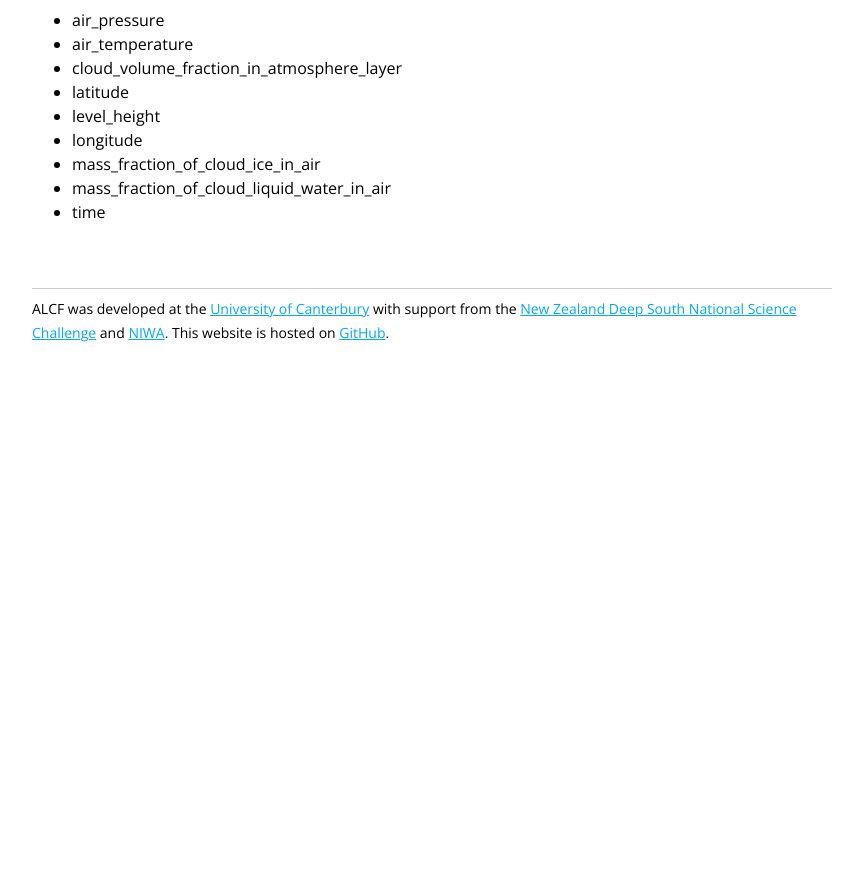
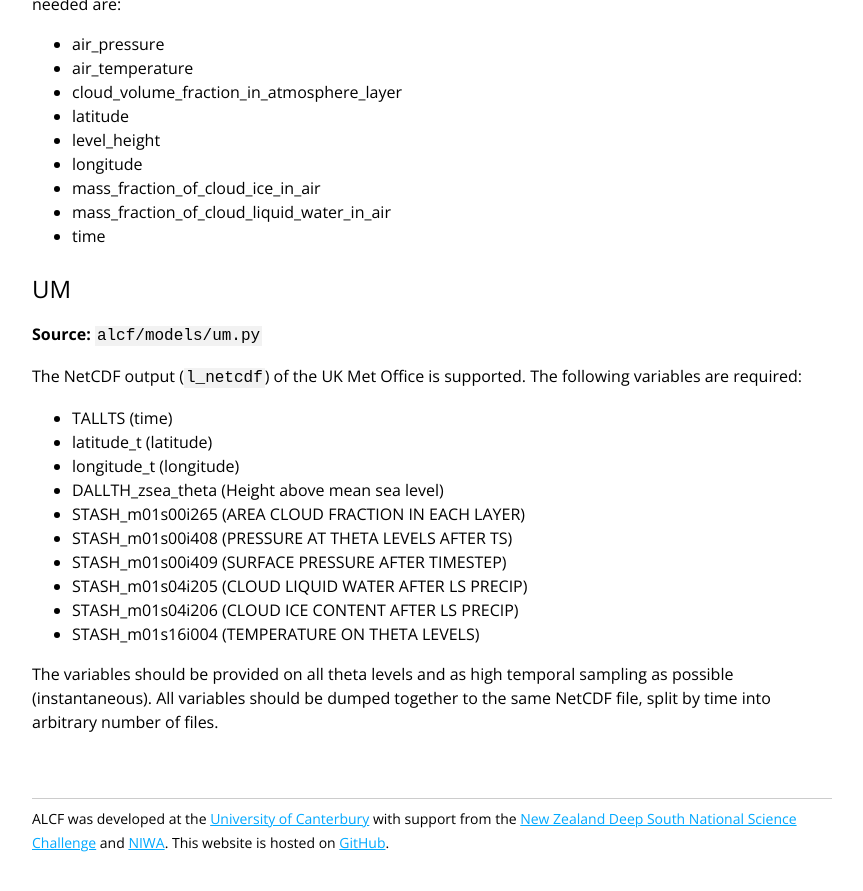
Before and after one commit to alcf-lidar/alcf-lidar.github.io, a Jekyll site: the page built from documentation/model_guide/index.md, in a window 1280 px wide and 900 px high, scrolled down 2572 px. Shown: the top 891 px of the window, without its empty margins (208-1071 px from the left). Built offline with Jekyll 4.4.1, drawn with Linux system fonts in a browser that asks for light colours; before the commit the page ends 2977 px from its top, so only the background shows below that.

Commit message:
Update documentation

```diff
--- a/documentation/model_guide/index.md
+++ b/documentation/model_guide/index.md
@@ -9,8 +9,9 @@ layout: default
 The following GCM, NWP models and reanalyses are supported:
 
 - [AMPS](http://www2.mmm.ucar.edu/rt/amps/)
-- [MERRA2](https://duckduckgo.com/?q=merra-2&t=ffab&ia=web)
+- [MERRA2](https://gmao.gsfc.nasa.gov/reanalysis/MERRA-2/)
 - [NZCSM](https://www.nesi.org.nz/case-studies/improving-new-zealands-weather-forecasting-ability)
+- [UM](https://www.metoffice.gov.uk/research/approach/modelling-systems/unified-model/index)
 
 TODO:
 
@@ -115,3 +116,25 @@ model output variables needed are:
 - mass_fraction_of_cloud_ice_in_air
 - mass_fraction_of_cloud_liquid_water_in_air
 - time
+
+### UM
+
+**Source:** `alcf/models/um.py`
+
+The NetCDF output (`l_netcdf`) of the UK Met Office is supported. The following
+variables are required:
+
+- TALLTS (time)
+- latitude_t (latitude)
+- longitude_t (longitude)
+- DALLTH_zsea_theta (Height above mean sea level)
+- STASH_m01s00i265 (AREA CLOUD FRACTION IN EACH LAYER)
+- STASH_m01s00i408 (PRESSURE AT THETA LEVELS AFTER TS)
+- STASH_m01s00i409 (SURFACE PRESSURE AFTER TIMESTEP)
+- STASH_m01s04i205 (CLOUD LIQUID WATER AFTER LS PRECIP)
+- STASH_m01s04i206 (CLOUD ICE CONTENT AFTER LS PRECIP)
+- STASH_m01s16i004 (TEMPERATURE ON THETA LEVELS)
+
+The variables should be provided on all theta levels and as high temporal
+sampling as possible (instantaneous). All variables should be dumped together
+to the same NetCDF file, split by time into arbitrary number of files.
```
Also changed, not shown: documentation/alcf_output/index.md (+4 -4 lines), installation/index.md (+1 -1 lines).
